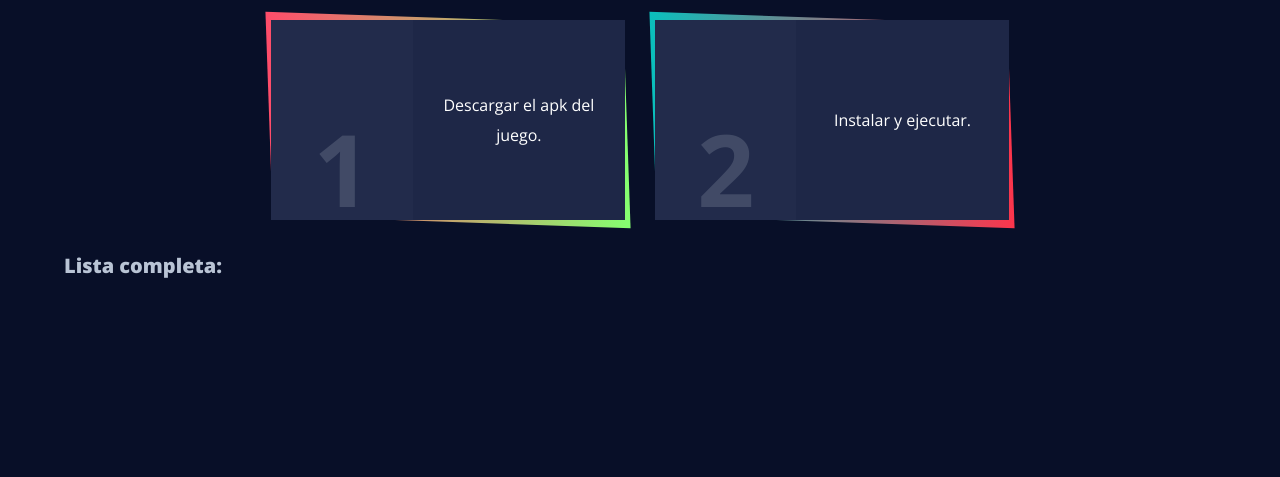
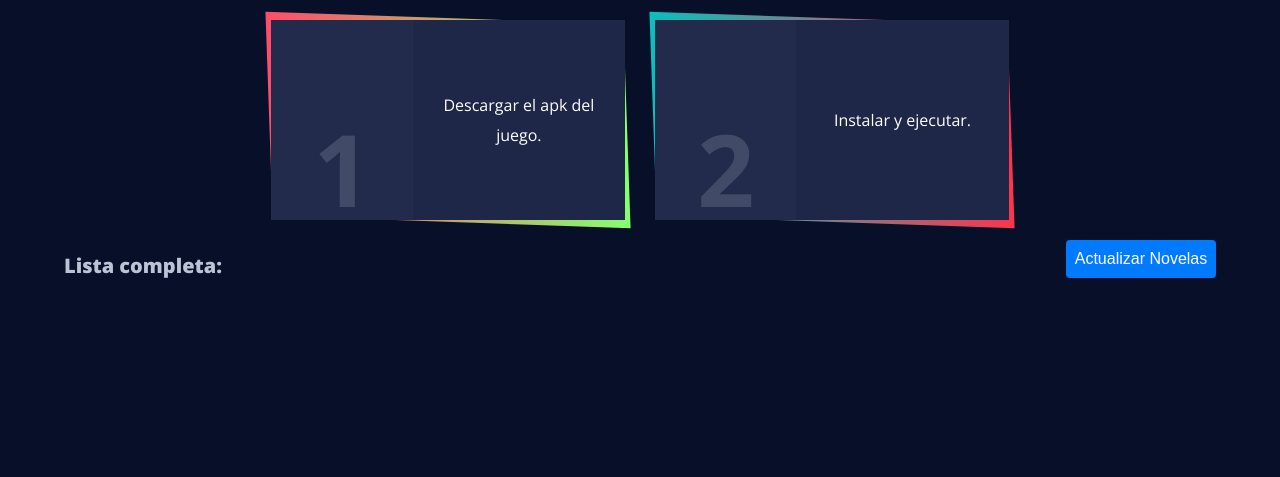
Before and after one commit to avillaq/Biblioteca-Novelas-Visuales, a Django app: template VNDisplay/template/android_apk.html in a window 1280 px wide. Shown: the part 566-1043 px from the top of the page. Run offline with Django 5.2, Linux system fonts and the light colour scheme; the template is opened without the code that fills it: values that come from a table or form of the project are taken from there, others are empty; data comes from the database, SQL or seed files in the repository; parts of the project's set-up code (start-up, migrations or seed data) failed here and were passed over; some libraries are stand-ins or nearby versions.

Commit message:
Add conditional rendering for android_posts in template to handle empty states and improve user experience

```diff
--- a/VNDisplay/template/android_apk.html
+++ b/VNDisplay/template/android_apk.html
@@ -33,7 +33,24 @@
             </p>
         </li>
     </ul>
+
+    {% if not android_post %}
+        <div class="container-nodata-subtitle-reload">
+            <h3 class="subtitle-text">No hay novelas visuales disponibles, intenta actualizar.</h3>
+            <form action="{% url 'VNDisplay:update_novels' %}">
+                <input type="hidden" value="apk" name="novel-type">
+                <button type="submit" class="btnUpdate">Actualizar Novelas</button>
+            </form>
+        </div>
+
+    {% else %}
+        <div class="container-subtitle-reload">
             <h3 class="subtitle-text android-subtitle-text">Lista completa: </h3>
+            <form action="{% url 'VNDisplay:update_novels' %}">
+                <input type="hidden" value="apk" name="novel-type">
+                <button type="submit" class="btnUpdate">Actualizar Novelas</button>
+            </form>
+        </div>
         <div class="cards-container">
             {% for p in android_posts %}
             <div class="novel android-novel">
@@ -47,8 +64,8 @@
 
             {% endfor %}
 
-
         </div>
+    {% endif %}
 </div>
 
 
```
Lines whose indentation alone changed are shown as unchanged.
